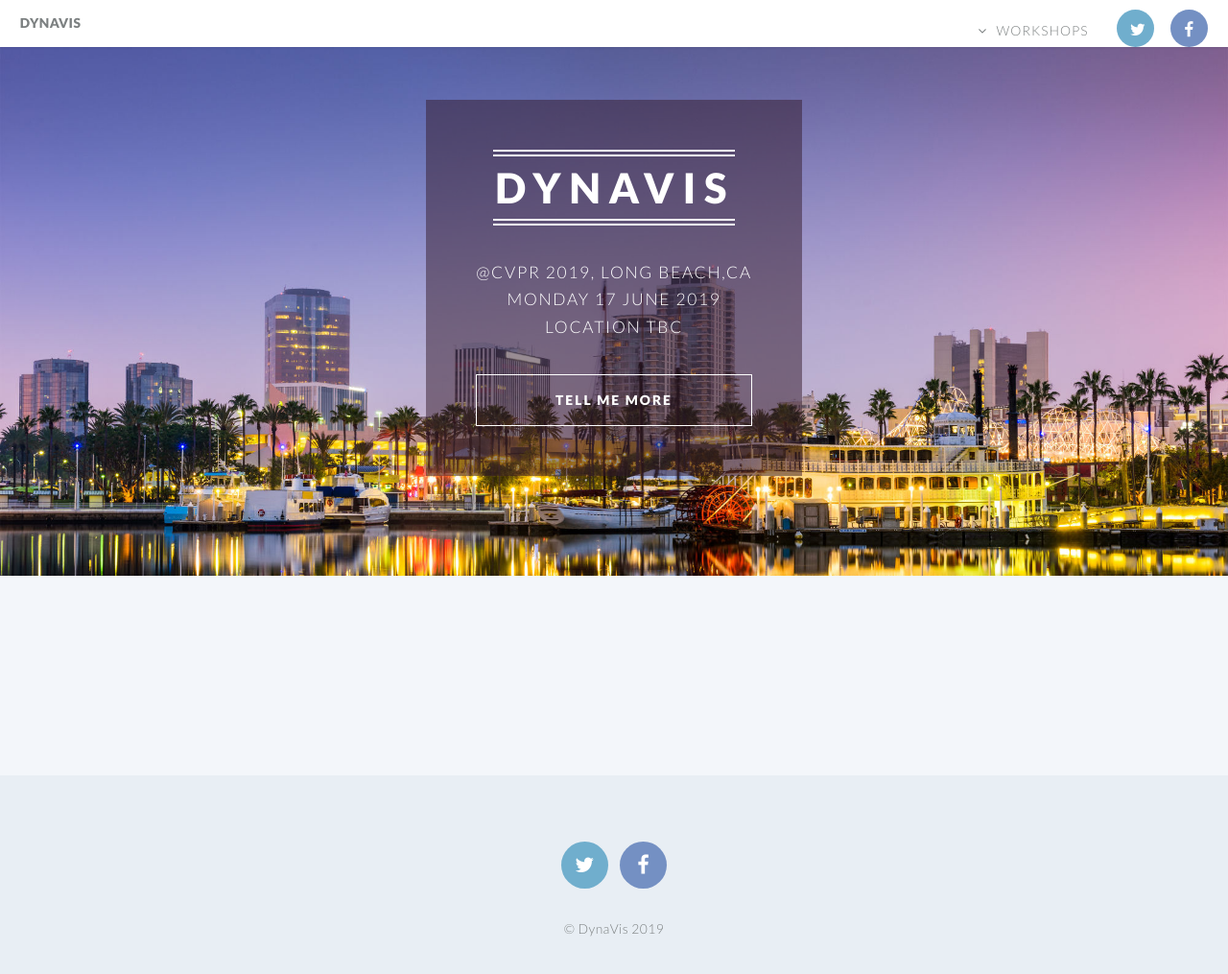
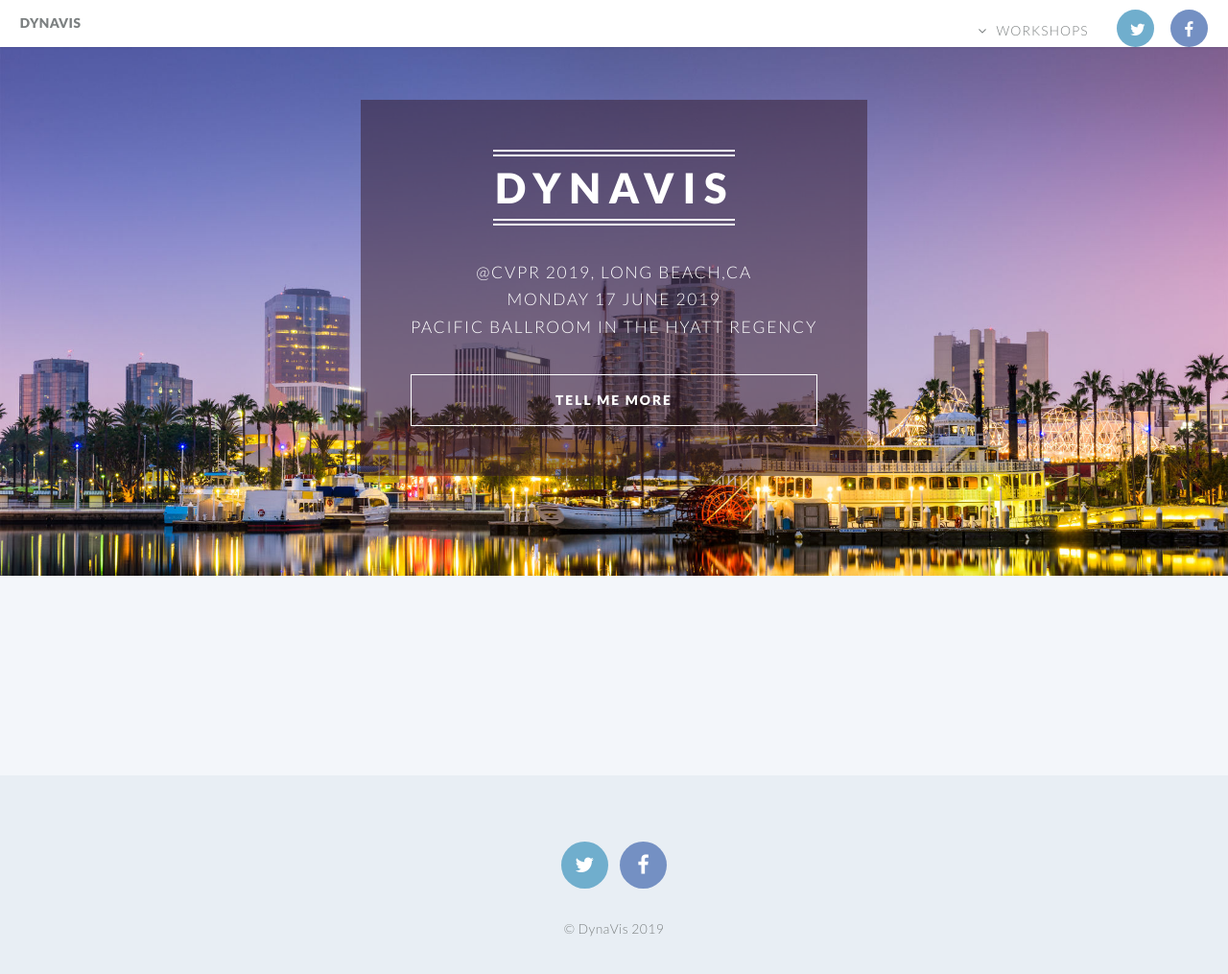
Before and after one commit to DynaVis/DynaVis.github.io, a Jekyll site: the page built from index.html, in a window 1280 px wide and 1044 px high. Shown: the top 1015 px of the window at 96% size. Built offline with Jekyll 4.4.1, drawn with Linux system fonts in a browser that asks for light colours.

Commit message:
Added Location to Banner

```diff
--- a/_includes/banner.html
+++ b/_includes/banner.html
@@ -15,7 +15,7 @@
         <br />
         Monday 17 June 2019
         <br />
-        Location TBC
+        Pacific Ballroom in the Hyatt Regency
         <br />
         <footer>
             <ul class="buttons vertical">
```
